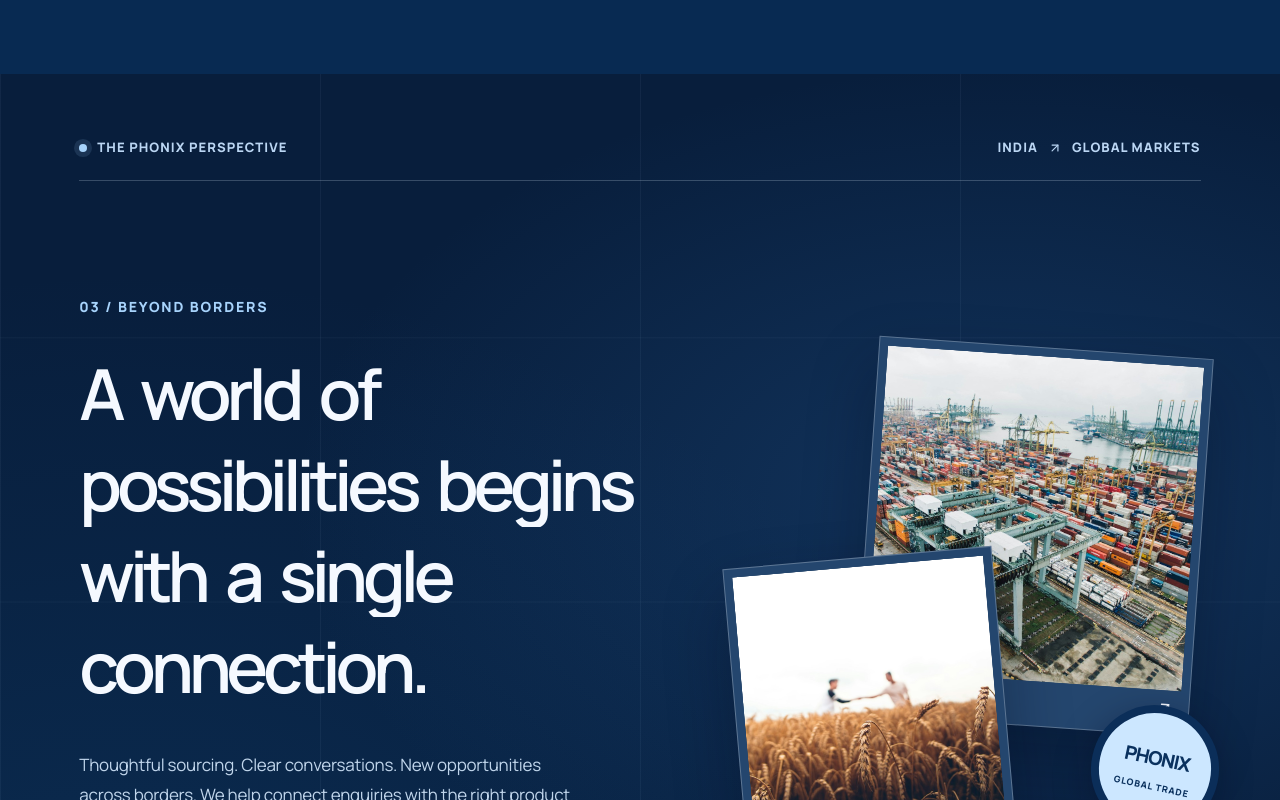
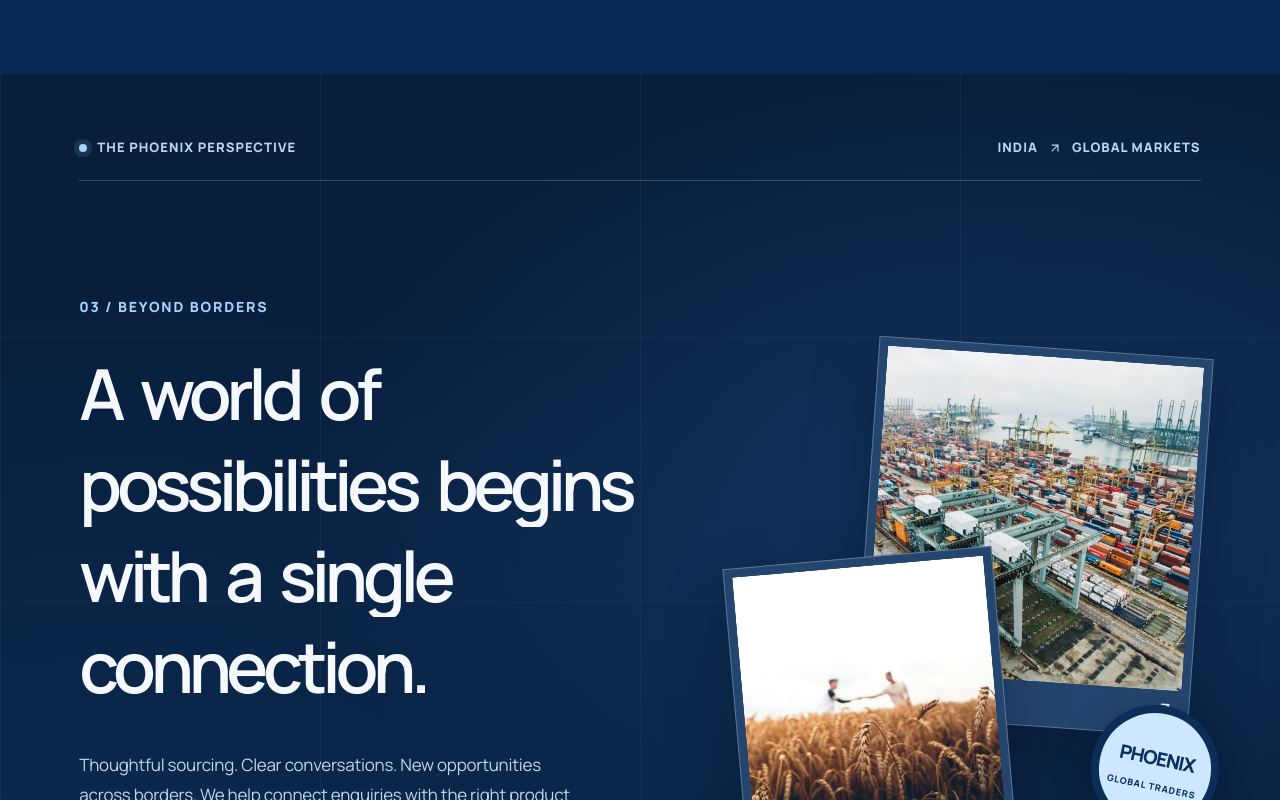
Before and after one commit to krishhnaailinkspvtltd/phonix, a React (Vite) app: page / in a window 1280 px wide. Shown: the part 6500-7300 px from the top of the page. Built offline with nearby package versions, Linux system fonts and the light colour scheme.

Commit message:
Adopt PHOENIX wordmark and branding: src/components/home/WorldManifesto.tsx

```diff
--- a/src/components/home/WorldManifesto.tsx
+++ b/src/components/home/WorldManifesto.tsx
@@ -10,11 +10,11 @@ const MESSAGE = 'A world of possibilities begins with a single connection.'
 const WORDS = MESSAGE.split(' ')
 
 /**
- * A Phonix-original editorial interlude using the supplied motion pack's
+ * A Phoenix-original editorial interlude using the supplied motion pack's
  * split-headline, image-wipe and parallax techniques. The section deliberately
  * does not pin: two adjacent pinned regions created overlapping GSAP pin-spacers
  * and a white gap before this section on desktop.
- * All imagery and copy belong to the Phonix project.
+ * All imagery and copy belong to the Phoenix project.
  */
 export function WorldManifesto() {
   const sectionRef = useRef<HTMLElement>(null)
@@ -79,7 +79,7 @@ export function WorldManifesto() {
     <section className="phx-manifesto" ref={sectionRef} aria-labelledby="phx-manifesto-heading">
       <div className="phx-manifesto-grid" aria-hidden="true" />
       <div className="phx-manifesto-top">
-        <span><i aria-hidden="true" /> THE PHONIX PERSPECTIVE</span>
+        <span><i aria-hidden="true" /> THE PHOENIX PERSPECTIVE</span>
         <span>INDIA <ArrowUpRight size={14} aria-hidden="true" /> GLOBAL MARKETS</span>
       </div>
       <div className="phx-manifesto-content">
@@ -102,7 +102,7 @@ export function WorldManifesto() {
             <div className="phx-frame-image"><img data-phx-image src="/images/categories/cat-commodity.jpg" alt="Agricultural products available for export enquiries" loading="lazy" /></div>
             <figcaption><span>02 / ORIGINS</span><ArrowDownRight size={17} aria-hidden="true" /></figcaption>
           </figure>
-          <div className="phx-orbit-mark" aria-hidden="true"><span>PHONIX</span><span>GLOBAL TRADE</span></div>
+          <div className="phx-orbit-mark" aria-hidden="true"><span>PHOENIX</span><span>GLOBAL TRADERS</span></div>
         </div>
       </div>
       <div className="phx-manifesto-bottom"><span>ROOTED IN INDIA / BUILT FOR CONNECTION</span><span>EXPLORE MORE <ArrowDownRight size={16} aria-hidden="true" /></span></div>
```
